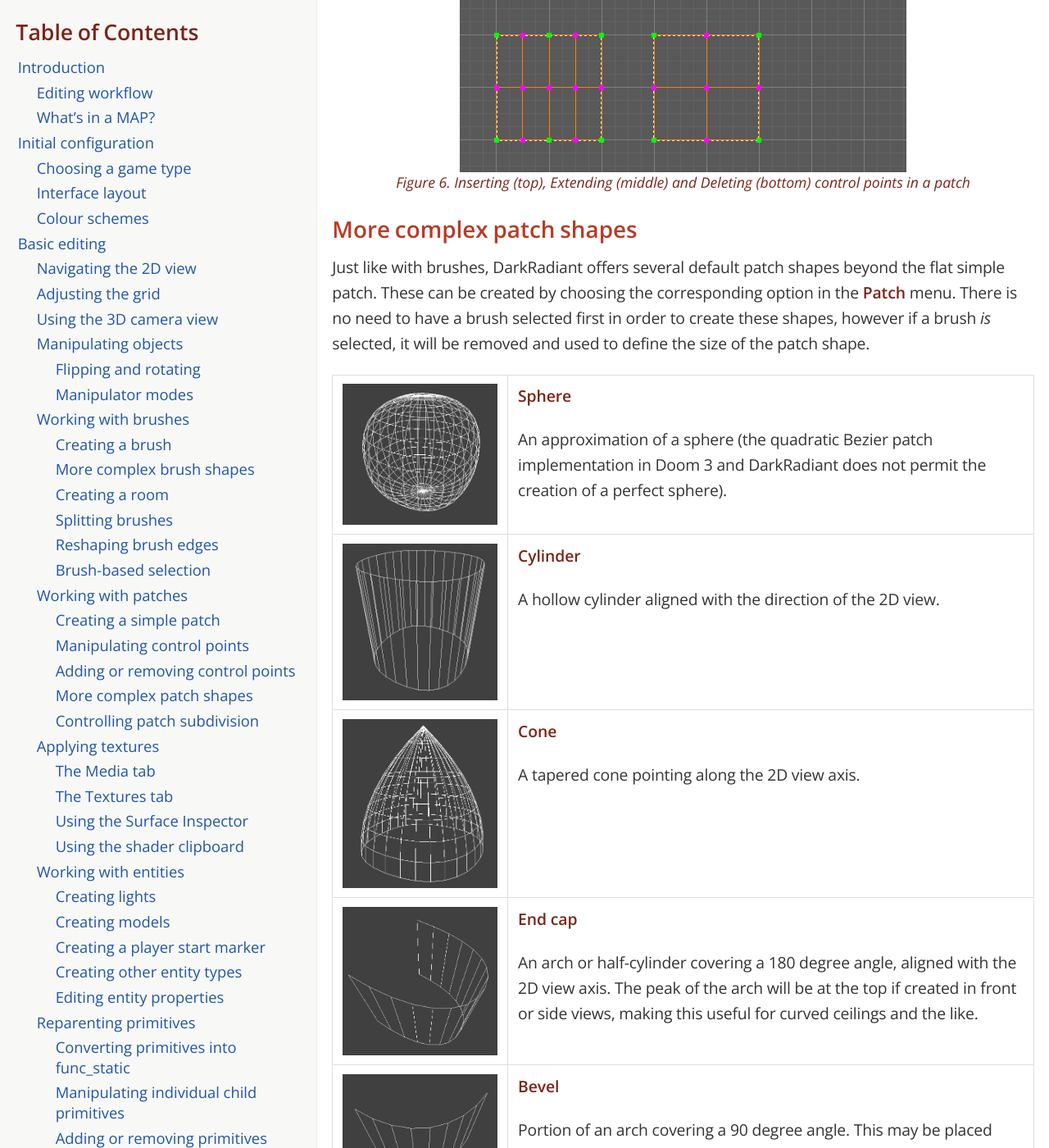
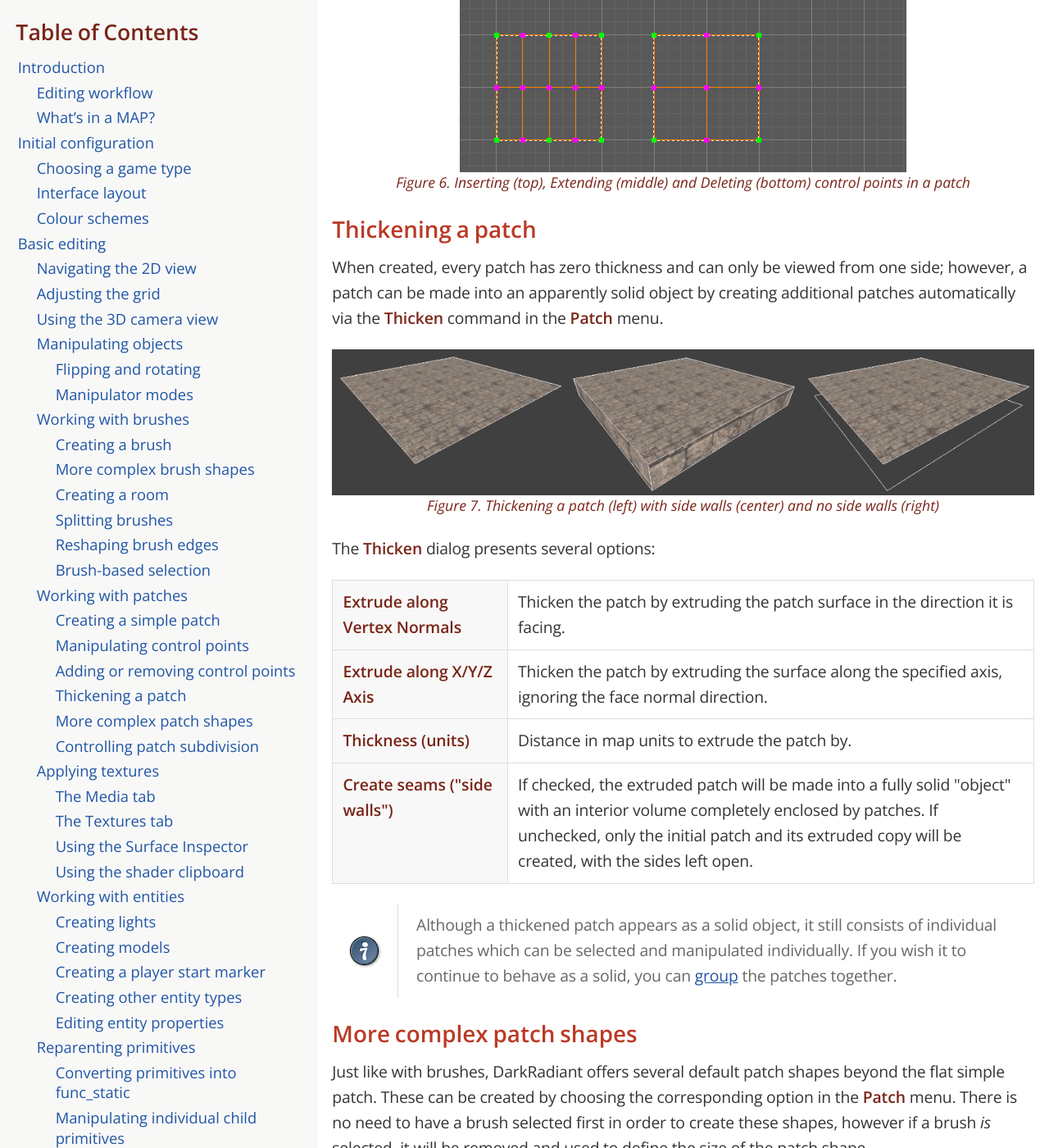
Before and after one commit to codereader/codereader.github.io, a Jekyll site: the page userguide/index.html, which Jekyll copies as it is, in a window 1280 px wide and 1400 px high, scrolled down 20823 px. Shown: the whole window at 82% size. Built offline with Jekyll 4.4.1, drawn with Linux system fonts in a browser that asks for light colours; some web fonts are replaced; some of the changed text lies outside the part shown.

Commit message:
Update user guide

```diff
--- a/userguide/index.html
+++ b/userguide/index.html
@@ -4,7 +4,7 @@
 <meta charset="UTF-8">
 <meta http-equiv="X-UA-Compatible" content="IE=edge">
 <meta name="viewport" content="width=device-width, initial-scale=1.0">
-<meta name="generator" content="Asciidoctor 2.0.12">
+<meta name="generator" content="Asciidoctor 2.0.16">
 <title>DarkRadiant User Guide</title>
 <style>
 /* Asciidoctor default stylesheet | MIT License | http://asciidoctor.org */
@@ -466,6 +466,7 @@ body.book #toc,body.book #preamble,body.book h1.sect0,body.book .sect1>h2{page-b
 <li><a href="#_creating_a_simple_patch">Creating a simple patch</a></li>
 <li><a href="#_manipulating_control_points">Manipulating control points</a></li>
 <li><a href="#_adding_or_removing_control_points">Adding or removing control points</a></li>
+<li><a href="#_thickening_a_patch">Thickening a patch</a></li>
 <li><a href="#_more_complex_patch_shapes">More complex patch shapes</a></li>
 <li><a href="#_controlling_patch_subdivision">Controlling patch subdivision</a></li>
 </ul>
@@ -1668,13 +1669,20 @@ control points will become less densely packed.</p></td>
 </div>
 </div>
 <div class="sect3">
-<h4 id="_more_complex_patch_shapes">More complex patch shapes</h4>
-<div class="paragraph">
-<p>Just like with brushes, DarkRadiant offers several default patch shapes beyond
-the flat simple patch. These can be created by choosing the corresponding option
-in the <strong>Patch</strong> menu. There is no need to have a brush selected first in order to
-create these shapes, however if a brush <em>is</em> selected, it will be removed and
-used to define the size of the patch shape.</p>
+<h4 id="_thickening_a_patch">Thickening a patch</h4>
+<div class="paragraph">
+<p>When created, every patch has zero thickness and can only be viewed from one side; however, a patch
+can be made into an apparently solid object by creating additional patches automatically via the
+<strong>Thicken</strong> command in the <strong>Patch</strong> menu.</p>
+</div>
+<div class="imageblock text-center">
+<div class="content">
+<img src="img/PatchThicken.png" alt="PatchThicken">
+</div>
+<div class="title">Figure 7. Thickening a patch (left) with side walls (center) and no side walls (right)</div>
+</div>
+<div class="paragraph">
+<p>The <strong>Thicken</strong> dialog presents several options:</p>
 </div>
 <table class="tableblock frame-all grid-all stretch">
 <colgroup>
@@ -1683,6 +1691,57 @@ used to define the size of the patch shape.</p>
 </colgroup>
 <tbody>
 <tr>
+<th class="tableblock halign-left valign-top"><p class="tableblock"><strong>Extrude along Vertex Normals</strong></p></th>
+<td class="tableblock halign-left valign-top"><p class="tableblock">Thicken the patch by extruding the patch surface in the direction it is facing.</p></td>
+</tr>
+<tr>
+<th class="tableblock halign-left valign-top"><p class="tableblock"><strong>Extrude along X/Y/Z Axis</strong></p></th>
+<td class="tableblock halign-left valign-top"><p class="tableblock">Thicken the patch by extruding the surface along the specified axis, ignoring the face normal
+direction.</p></td>
+</tr>
+<tr>
+<th class="tableblock halign-left valign-top"><p class="tableblock"><strong>Thickness (units)</strong></p></th>
+<td class="tableblock halign-left valign-top"><p class="tableblock">Distance in map units to extrude the patch by.</p></td>
+</tr>
+<tr>
+<th class="tableblock halign-left valign-top"><p class="tableblock"><strong>Create seams ("side walls")</strong></p></th>
+<td class="tableblock halign-left valign-top"><p class="tableblock">If checked, the extruded patch will be made into a fully solid "object" with an interior volume
+completely enclosed by patches. If unchecked, only the initial patch and its extruded copy will be
+created, with the sides left open.</p></td>
+</tr>
+</tbody>
+</table>
+<div class="admonitionblock tip">
+<table>
+<tr>
+<td class="icon">
+<img src="img/tip.png" alt="Tip">
+</td>
+<td class="content">
+Although a thickened patch appears as a solid object, it still consists of individual patches
+which can be selected and manipulated individually. If you wish it to continue to behave as a
+solid, you can <a href="#Group">group</a> the patches together.
+</td>
+</tr>
+</table>
+</div>
+</div>
+<div class="sect3">
+<h4 id="_more_complex_patch_shapes">More complex patch shapes</h4>
+<div class="paragraph">
+<p>Just like with brushes, DarkRadiant offers several default patch shapes beyond
+the flat simple patch. These can be created by choosing the corresponding option
+in the <strong>Patch</strong> menu. There is no need to have a brush selected first in order to
+create these shapes, however if a brush <em>is</em> selected, it will be removed and
+used to define the size of the patch shape.</p>
+</div>
+<table class="tableblock frame-all grid-all stretch">
+<colgroup>
+<col style="width: 25%;">
+<col style="width: 75%;">
+</colgroup>
+<tbody>
+<tr>
 <td class="tableblock halign-left valign-top"><p class="tableblock"><span class="image"><img src="img/PatchSphere.png" alt="PatchSphere"></span></p></td>
 <td class="tableblock halign-left valign-top"><p class="tableblock"><strong>Sphere</strong></p>
 <p class="tableblock">An approximation of a sphere (the quadratic Bezier patch implementation in Doom
@@ -1728,7 +1787,7 @@ on-screen polygon counts.</p>
 <div class="content">
 <img src="img/PatchSubdivision.png" alt="PatchSubdivision">
 </div>
-<div class="title">Figure 7. Default (automatic) subdivision, 2x2 subdivision, 3x3 subdivision, 3x10 subdivision</div>
+<div class="title">Figure 8. Default (automatic) subdivision, 2x2 subdivision, 3x3 subdivision, 3x10 subdivision</div>
 </div>
 <div class="paragraph">
 <p>To subdivide a patch:</p>
@@ -2128,7 +2187,7 @@ also show the boundaries of the light volume.</p>
 <div class="content">
 <img src="img/LightSelectedAndUnselected.png" alt="LightSelectedAndUnselected">
 </div>
-<div class="title">Figure 8. Light entity selected (left) and unselected (right)</div>
+<div class="title">Figure 9. Light entity selected (left) and unselected (right)</div>
 </div>
 <div class="paragraph">
 <p>A selected light entity can be moved by dragging inside the small center box,
@@ -2661,7 +2720,7 @@ line in both the 2D and 3D views:</p>
 <div class="content">
 <img src="img/Pointfile.png" alt="Pointfile">
 </div>
-<div class="title">Figure 9. A pointfile rendered in both 3D and 3D views</div>
+<div class="title">Figure 10. A pointfile rendered in both 3D and 3D views</div>
 </div>
 <div class="paragraph">
 <p>In this example we can clearly see that the map has leaked because the far wall
@@ -2942,7 +3001,7 @@ that contains the selected object.</p>
 <div class="content">
 <img src="img/LightInTwoLayers.png" alt="LightInTwoLayers">
 </div>
-<div class="title">Figure 10. A light in two layers: "Default" and "Lights"</div>
+<div class="title">Figure 11. A light in two layers: "Default" and "Lights"</div>
 </div>
 <div class="paragraph">
 <p>All newly-created objects will be placed in the <strong>Default</strong> layer. You can move or
@@ -3092,7 +3151,7 @@ button to open the filter editor in a read-only mode.</p>
 <div class="content">
 <img src="img/FilterEditor.png" alt="FilterEditor">
 </div>
-<div class="title">Figure 11. The filter editor dialog</div>
+<div class="title">Figure 12. The filter editor dialog</div>
 </div>
 <div class="paragraph">
 <p>Each filter consists of a number of <strong>rules</strong>, which are applied in the order
@@ -3160,7 +3219,7 @@ their child brushes and patches (if any).</p>
 <div class="content">
 <img src="img/EntityList.png" alt="EntityList">
 </div>
-<div class="title">Figure 12. The entity list, showing a number of entities in a small test map</div>
+<div class="title">Figure 13. The entity list, showing a number of entities in a small test map</div>
 </div>
 <div class="paragraph">
 <p>The tree structure shown in the entity list corresponds to the structure of the
@@ -3227,7 +3286,7 @@ removing a particular enemy type&#8217;s ability to relight torches.</p>
 <div class="content">
 <img src="img/DifficultyEditor.png" alt="DifficultyEditor">
 </div>
-<div class="title">Figure 13. The Difficulty editor, showing a modified property on a particular entity class</div>
+<div class="title">Figure 14. The Difficulty editor, showing a modified property on a particular entity class</div>
 </div>
 <div class="paragraph">
 <p>The Difficulty editor shows the names of the available difficulty levels in a
```
Also changed, not shown: other parts of userguide/index.html (+1 -1 lines), userguide/img/PatchThicken.png (added).
